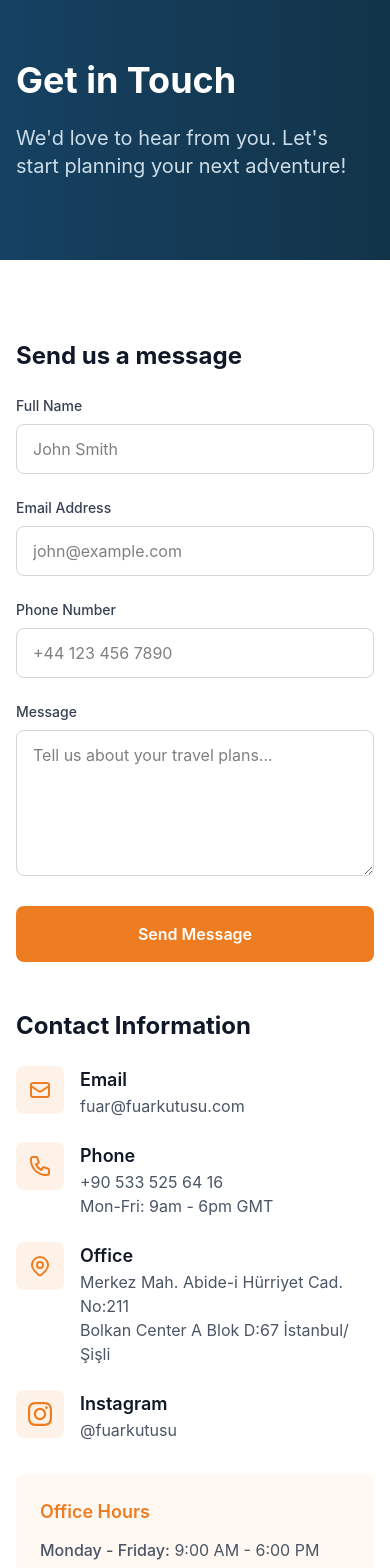
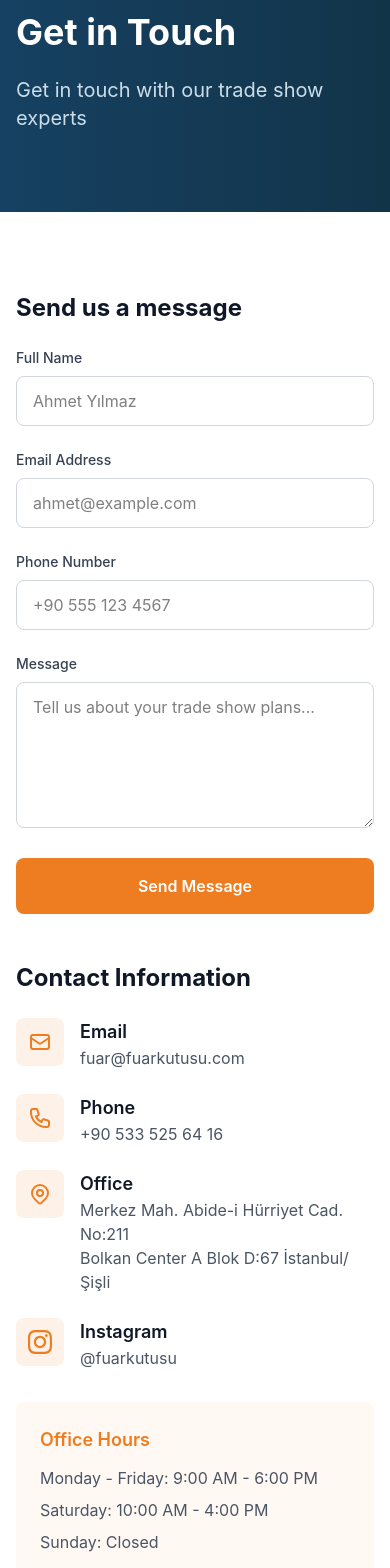
Before and after one commit to aea7/fuarkutusu, a Next.js app: page /contact in a window 390 px wide. Shown: the part 180-1748 px from the top of the page. Built offline with nearby package versions, Linux system fonts and the light colour scheme.

Commit message:
Update header and homepage content for trade show focus; enhance contact form localization

```diff
--- a/app/(main)/contact/page.js
+++ b/app/(main)/contact/page.js
@@ -1,14 +1,19 @@
 'use client'
 
+import { useLanguage } from '@/contexts/LanguageContext'
+import { t } from '@/translations'
+
 export default function Contact() {
+  const { language } = useLanguage()
+
   return (
     <div>
       {/* Hero Section */}
       <section className="bg-gradient-to-r from-primary-600 to-primary-700 text-white py-20">
         <div className="max-w-7xl mx-auto px-4 sm:px-6 lg:px-8">
-          <h1 className="text-4xl md:text-5xl font-bold mb-6">Get in Touch</h1>
+          <h1 className="text-4xl md:text-5xl font-bold mb-6">{t('contact.pageTitle', language)}</h1>
           <p className="text-xl text-primary-100 max-w-3xl">
-            We'd love to hear from you. Let's start planning your next adventure!
+            {t('contact.subtitle', language)}
           </p>
         </div>
       </section>
@@ -19,11 +24,11 @@ export default function Contact() {
           <div className="grid grid-cols-1 md:grid-cols-2 gap-12">
             {/* Contact Form */}
             <div>
-              <h2 className="text-2xl font-bold text-gray-900 mb-6">Send us a message</h2>
+              <h2 className="text-2xl font-bold text-gray-900 mb-6">{t('contact.form.sendMessage', language)}</h2>
               <form className="space-y-6">
                 <div>
                   <label htmlFor="name" className="block text-sm font-medium text-gray-700 mb-2">
-                    Full Name
+                    {t('contact.form.name', language)}
                   </label>
                   <input
                     type="text"
@@ -33,13 +38,13 @@ export default function Contact() {
                     style={{ outlineColor: '#ee7d21' }}
                     onFocus={(e) => e.target.style.boxShadow = '0 0 0 2px rgba(238, 125, 33, 0.2)'}
                     onBlur={(e) => e.target.style.boxShadow = 'none'}
-                    placeholder="John Smith"
+                    placeholder={t('contact.form.namePlaceholder', language)}
                   />
                 </div>
 
                 <div>
                   <label htmlFor="email" className="block text-sm font-medium text-gray-700 mb-2">
-                    Email Address
+                    {t('contact.form.email', language)}
                   </label>
                   <input
                     type="email"
@@ -49,13 +54,13 @@ export default function Contact() {
                     style={{ outlineColor: '#ee7d21' }}
                     onFocus={(e) => e.target.style.boxShadow = '0 0 0 2px rgba(238, 125, 33, 0.2)'}
                     onBlur={(e) => e.target.style.boxShadow = 'none'}
-                    placeholder="john@example.com"
+                    placeholder={t('contact.form.emailPlaceholder', language)}
                   />
                 </div>
 
                 <div>
                   <label htmlFor="phone" className="block text-sm font-medium text-gray-700 mb-2">
-                    Phone Number
+                    {t('contact.form.phone', language)}
                   </label>
                   <input
                     type="tel"
@@ -65,13 +70,13 @@ export default function Contact() {
                     style={{ outlineColor: '#ee7d21' }}
                     onFocus={(e) => e.target.style.boxShadow = '0 0 0 2px rgba(238, 125, 33, 0.2)'}
                     onBlur={(e) => e.target.style.boxShadow = 'none'}
-                    placeholder="+44 123 456 7890"
+                    placeholder={t('contact.form.phonePlaceholder', language)}
                   />
                 </div>
 
                 <div>
                   <label htmlFor="message" className="block text-sm font-medium text-gray-700 mb-2">
-                    Message
+                    {t('contact.form.message', language)}
                   </label>
                   <textarea
                     id="message"
@@ -81,7 +86,7 @@ export default function Contact() {
                     style={{ outlineColor: '#ee7d21' }}
                     onFocus={(e) => e.target.style.boxShadow = '0 0 0 2px rgba(238, 125, 33, 0.2)'}
                     onBlur={(e) => e.target.style.boxShadow = 'none'}
-                    placeholder="Tell us about your travel plans..."
+                    placeholder={t('contact.form.messagePlaceholder', language)}
                   />
                 </div>
 
@@ -90,14 +95,14 @@ export default function Contact() {
                   className="w-full text-white px-8 py-4 rounded-lg font-semibold transition-all hover:brightness-90 cursor-pointer"
                   style={{ backgroundColor: '#ee7d21' }}
                 >
-                  Send Message
+                  {t('contact.form.submit', language)}
                 </button>
               </form>
             </div>
 
             {/* Contact Information */}
             <div>
-              <h2 className="text-2xl font-bold text-gray-900 mb-6">Contact Information</h2>
+              <h2 className="text-2xl font-bold text-gray-900 mb-6">{t('contact.info.title', language)}</h2>
 
               <div className="space-y-6">
                 <div className="flex items-start">
@@ -109,8 +114,8 @@ export default function Contact() {
                     </div>
                   </div>
                   <div className="ml-4">
-                    <h3 className="text-lg font-semibold text-gray-900">Email</h3>
-                    <p className="text-gray-600">fuar@fuarkutusu.com</p>
+                    <h3 className="text-lg font-semibold text-gray-900">{t('contact.info.emailLabel', language)}</h3>
+                    <p className="text-gray-600">{t('contact.info.email', language)}</p>
                   </div>
                 </div>
 
@@ -123,9 +128,8 @@ export default function Contact() {
                     </div>
                   </div>
                   <div className="ml-4">
-                    <h3 className="text-lg font-semibold text-gray-900">Phone</h3>
-                    <p className="text-gray-600">+90 533 525 64 16</p>
-                    <p className="text-gray-600">Mon-Fri: 9am - 6pm GMT</p>
+                    <h3 className="text-lg font-semibold text-gray-900">{t('contact.info.phoneLabel', language)}</h3>
+                    <p className="text-gray-600">{t('contact.info.phone', language)}</p>
                   </div>
                 </div>
 
@@ -139,9 +143,9 @@ export default function Contact() {
                     </div>
                   </div>
                   <div className="ml-4">
-                    <h3 className="text-lg font-semibold text-gray-900">Office</h3>
-                    <p className="text-gray-600">Merkez Mah. Abide-i Hürriyet Cad. No:211</p>
-                    <p className="text-gray-600">Bolkan Center A Blok D:67 İstanbul/Şişli</p>
+                    <h3 className="text-lg font-semibold text-gray-900">{t('contact.info.officeLabel', language)}</h3>
+                    <p className="text-gray-600">{t('contact.info.address1', language)}</p>
+                    <p className="text-gray-600">{t('contact.info.address2', language)}</p>
                   </div>
                 </div>
 
@@ -163,11 +167,11 @@ export default function Contact() {
               </div>
 
               <div className="mt-8 p-6 rounded-lg" style={{ backgroundColor: 'rgba(238, 125, 33, 0.05)' }}>
-                <h3 className="text-lg font-semibold mb-3" style={{ color: '#ee7d21' }}>Office Hours</h3>
+                <h3 className="text-lg font-semibold mb-3" style={{ color: '#ee7d21' }}>{t('contact.info.hours', language)}</h3>
                 <div className="space-y-2 text-gray-600">
-                  <p><span className="font-medium">Monday - Friday:</span> 9:00 AM - 6:00 PM</p>
-                  <p><span className="font-medium">Saturday:</span> 10:00 AM - 4:00 PM</p>
-                  <p><span className="font-medium">Sunday:</span> Closed</p>
+                  <p>{t('contact.info.monday', language)}</p>
+                  <p>{t('contact.info.saturday', language)}</p>
+                  <p>{t('contact.info.sunday', language)}</p>
                 </div>
               </div>
             </div>
--- a/components/Header.js
+++ b/components/Header.js
@@ -26,7 +26,7 @@ export default function Header() {
     }`}>
       <nav className="max-w-7xl mx-auto px-4 sm:px-6 lg:px-8">
         <div className={`flex justify-between items-center transition-all duration-300 ${
-          scrolled ? 'h-20' : 'h-40'
+          scrolled ? 'h-16 md:h-20' : 'h-28 md:h-40'
         }`}>
           {/* Logo */}
           <Link href="/" className="flex items-center">
@@ -34,7 +34,7 @@ export default function Header() {
               src="/images/logo.png"
               alt="Fuar Kutusu"
               className={`w-auto transition-all duration-300 ${
-                scrolled ? 'h-14' : 'h-32'
+                scrolled ? 'h-10 md:h-14' : 'h-22 md:h-32'
               }`}
             />
           </Link>
--- a/translations/index.js
+++ b/translations/index.js
@@ -12,9 +12,9 @@ export const translations = {
     // Homepage
     home: {
       hero: {
-        title: 'Your Gateway to UK Adventures',
-        subtitle: 'Expert travel planning and guidance for your perfect UK experience',
-        cta: 'Plan Your Journey',
+        title: 'Your Gateway to Global Trade Shows',
+        subtitle: 'Discover international exhibitions and business opportunities worldwide',
+        cta: 'Explore Trade Shows',
       },
       stats: {
         countries: 'Countries',
@@ -25,27 +25,27 @@ export const translations = {
       },
       services: {
         title: 'Our Services',
-        subtitle: 'Everything you need for a perfect journey',
+        subtitle: 'Everything you need for successful trade show participation',
         travelPlanning: 'Travel Planning',
-        travelPlanningDesc: 'Customized itineraries tailored to your preferences and budget',
+        travelPlanningDesc: 'Complete travel arrangements for your trade show visits',
         accommodations: 'Accommodations',
-        accommodationsDesc: 'Handpicked hotels and stays for comfort and convenience',
-        guided: 'Guided Tours',
-        guidedDesc: 'Expert local guides bringing destinations to life',
+        accommodationsDesc: 'Hotel bookings near exhibition centers for your convenience',
+        guided: 'Event Support',
+        guidedDesc: 'Assistance with registration, logistics, and event navigation',
       },
       testimonials: {
-        title: 'What Our Travelers Say',
-        subtitle: 'Real experiences from real travelers',
+        title: 'What Our Clients Say',
+        subtitle: 'Real experiences from trade show participants',
         client1: 'Sarah Johnson',
-        quote1: 'Fuar Kutusu made our UK trip absolutely unforgettable. Every detail was perfectly planned!',
+        quote1: 'Fuar Kutusu made our trade show participation seamless. Every detail was perfectly organized!',
         client2: 'Michael Chen',
         quote2: 'Professional, knowledgeable, and always responsive. Highly recommend their services.',
         client3: 'Emma Williams',
-        quote3: 'The best travel experience we\'ve ever had. They truly care about making your trip special.',
+        quote3: 'The best trade show experience we\'ve had. They truly care about your business success.',
       },
       cta: {
-        title: 'Ready to Start Your Adventure?',
-        subtitle: 'Contact us today to begin planning your perfect UK journey',
+        title: 'Ready to Explore Trade Shows?',
+        subtitle: 'Contact us today to plan your next trade show visit',
         button: 'Get Started',
       },
       tradeShows: {
@@ -162,22 +162,31 @@ export const translations = {
     // Contact
     contact: {
       title: 'Contact Us',
-      subtitle: 'Get in touch with our travel experts',
+      subtitle: 'Get in touch with our trade show experts',
       pageTitle: 'Get in Touch',
       form: {
-        name: 'Name',
-        namePlaceholder: 'Your name',
-        email: 'Email',
-        emailPlaceholder: 'your@email.com',
+        sendMessage: 'Send us a message',
+        name: 'Full Name',
+        namePlaceholder: 'Ahmet Yılmaz',
+        email: 'Email Address',
+        emailPlaceholder: 'ahmet@example.com',
+        phone: 'Phone Number',
+        phonePlaceholder: '+90 555 123 4567',
         subject: 'Subject',
         subjectPlaceholder: 'What can we help you with?',
         message: 'Message',
-        messagePlaceholder: 'Tell us about your travel plans...',
+        messagePlaceholder: 'Tell us about your trade show plans...',
         submit: 'Send Message',
       },
       info: {
+        title: 'Contact Information',
+        emailLabel: 'Email',
         email: 'fuar@fuarkutusu.com',
+        phoneLabel: 'Phone',
         phone: '+90 533 525 64 16',
+        officeLabel: 'Office',
+        address1: 'Merkez Mah. Abide-i Hürriyet Cad. No:211',
+        address2: 'Bolkan Center A Blok D:67 İstanbul/Şişli',
         hours: 'Office Hours',
         monday: 'Monday - Friday: 9:00 AM - 6:00 PM',
         saturday: 'Saturday: 10:00 AM - 4:00 PM',
@@ -222,9 +231,9 @@ export const translations = {
     // Homepage
     home: {
       hero: {
-        title: 'İngiltere Maceralarınıza Geçit',
-        subtitle: 'Mükemmel İngiltere deneyiminiz için uzman seyahat planlaması ve rehberliği',
-        cta: 'Yolculuğunuzu Planlayın',
+        title: 'Dünya Fuarlarına Açılan Kapınız',
+        subtitle: 'Dünyanın dört bir yanındaki uluslararası fuarları ve iş fırsatlarını keşfedin',
+        cta: 'Fuarları Keşfedin',
       },
       stats: {
         countries: 'Ülke',
@@ -235,27 +244,27 @@ export const translations = {
       },
       services: {
         title: 'Hizmetlerimiz',
-        subtitle: 'Mükemmel bir yolculuk için ihtiyacınız olan her şey',
+        subtitle: 'Başarılı fuar katılımı için ihtiyacınız olan her şey',
         travelPlanning: 'Seyahat Planlaması',
-        travelPlanningDesc: 'Tercihlerinize ve bütçenize göre özelleştirilmiş güzergahlar',
+        travelPlanningDesc: 'Fuar ziyaretleriniz için eksiksiz seyahat düzenlemeleri',
         accommodations: 'Konaklama',
-        accommodationsDesc: 'Konfor ve kolaylık için özenle seçilmiş oteller ve konaklama yerleri',
-        guided: 'Rehberli Turlar',
-        guidedDesc: 'Destinasyonları hayata geçiren uzman yerel rehberler',
+        accommodationsDesc: 'Fuar merkezlerine yakın otel rezervasyonları',
+        guided: 'Etkinlik Desteği',
+        guidedDesc: 'Kayıt, lojistik ve etkinlik navigasyonu konusunda yardım',
       },
       testimonials: {
-        title: 'Gezginlerimiz Ne Diyor',
-        subtitle: 'Gerçek gezginlerden gerçek deneyimler',
+        title: 'Müşterilerimiz Ne Diyor',
+        subtitle: 'Fuar katılımcılarından gerçek deneyimler',
         client1: 'Sarah Johnson',
-        quote1: 'Fuar Kutusu İngiltere gezimizi kesinlikle unutulmaz kıldı. Her detay mükemmel planlandı!',
+        quote1: 'Fuar Kutusu fuar katılımımızı sorunsuz hale getirdi. Her detay mükemmel organize edildi!',
         client2: 'Michael Chen',
         quote2: 'Profesyonel, bilgili ve her zaman yanıt veren. Hizmetlerini şiddetle tavsiye ederim.',
         client3: 'Emma Williams',
-        quote3: 'Şimdiye kadarki en iyi seyahat deneyimimiz. Gezinizi özel kılmak için gerçekten önemsiyorlar.',
+        quote3: 'Şimdiye kadarki en iyi fuar deneyimimiz. İş başarınız için gerçekten önemsiyorlar.',
       },
       cta: {
-        title: 'Maceranıza Başlamaya Hazır mısınız?',
-        subtitle: 'Mükemmel İngiltere yolculuğunuzu planlamaya başlamak için bugün bizimle iletişime geçin',
+        title: 'Fuarları Keşfetmeye Hazır mısınız?',
+        subtitle: 'Bir sonraki fuar ziyaretinizi planlamak için bugün bizimle iletişime geçin',
         button: 'Başlayın',
       },
       tradeShows: {
@@ -372,22 +381,31 @@ export const translations = {
     // Contact
     contact: {
       title: 'İletişim',
-      subtitle: 'Seyahat uzmanlarımızla iletişime geçin',
+      subtitle: 'Fuar uzmanlarımızla iletişime geçin',
       pageTitle: 'İletişime Geçin',
       form: {
-        name: 'İsim',
-        namePlaceholder: 'Adınız',
-        email: 'E-posta',
-        emailPlaceholder: 'eposta@ornek.com',
+        sendMessage: 'Bize mesaj gönderin',
+        name: 'Ad Soyad',
+        namePlaceholder: 'Ahmet Yılmaz',
+        email: 'E-posta Adresi',
+        emailPlaceholder: 'ahmet@ornek.com',
+        phone: 'Telefon Numarası',
+        phonePlaceholder: '+90 555 123 4567',
         subject: 'Konu',
         subjectPlaceholder: 'Size nasıl yardımcı olabiliriz?',
         message: 'Mesaj',
-        messagePlaceholder: 'Seyahat planlarınızdan bahsedin...',
+        messagePlaceholder: 'Fuar planlarınızdan bahsedin...',
         submit: 'Mesaj Gönder',
       },
       info: {
+        title: 'İletişim Bilgileri',
+        emailLabel: 'E-posta',
         email: 'fuar@fuarkutusu.com',
+        phoneLabel: 'Telefon',
         phone: '+90 533 525 64 16',
+        officeLabel: 'Ofis',
+        address1: 'Merkez Mah. Abide-i Hürriyet Cad. No:211',
+        address2: 'Bolkan Center A Blok D:67 İstanbul/Şişli',
         hours: 'Çalışma Saatleri',
         monday: 'Pazartesi - Cuma: 09:00 - 18:00',
         saturday: 'Cumartesi: 10:00 - 16:00',
```
